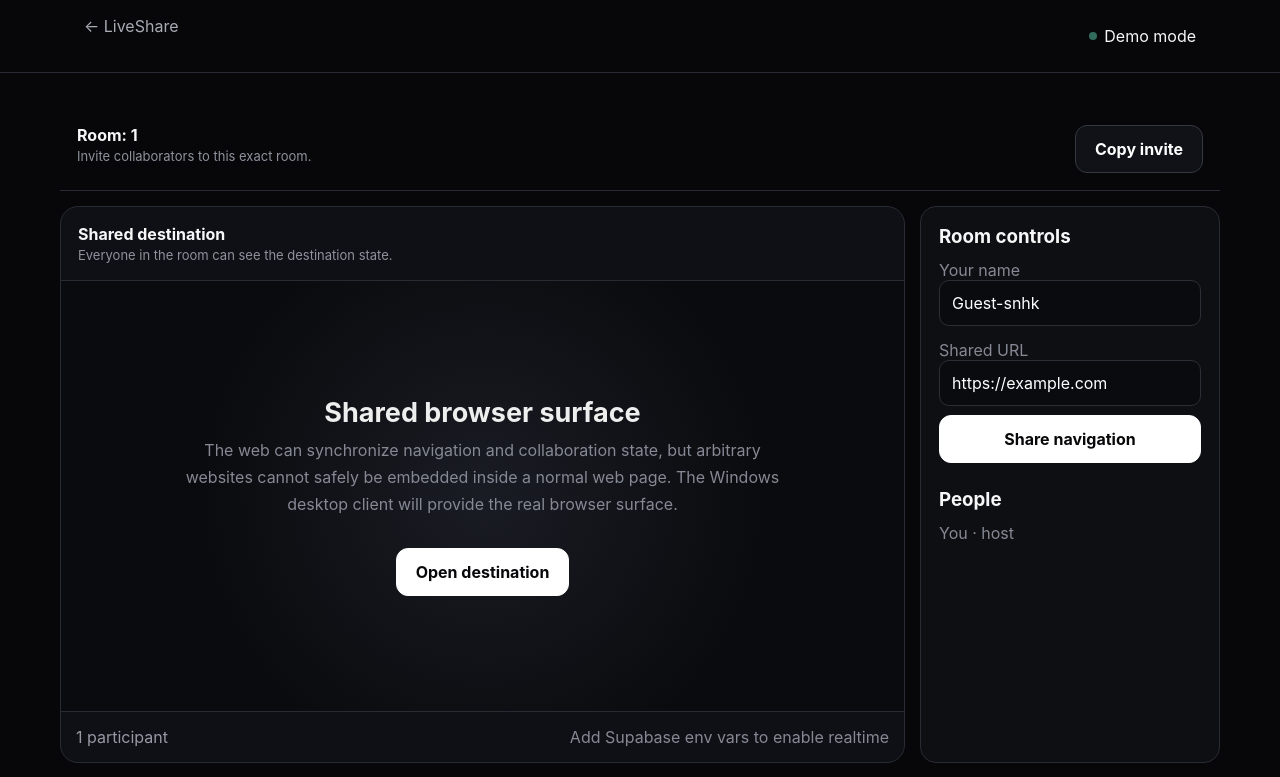
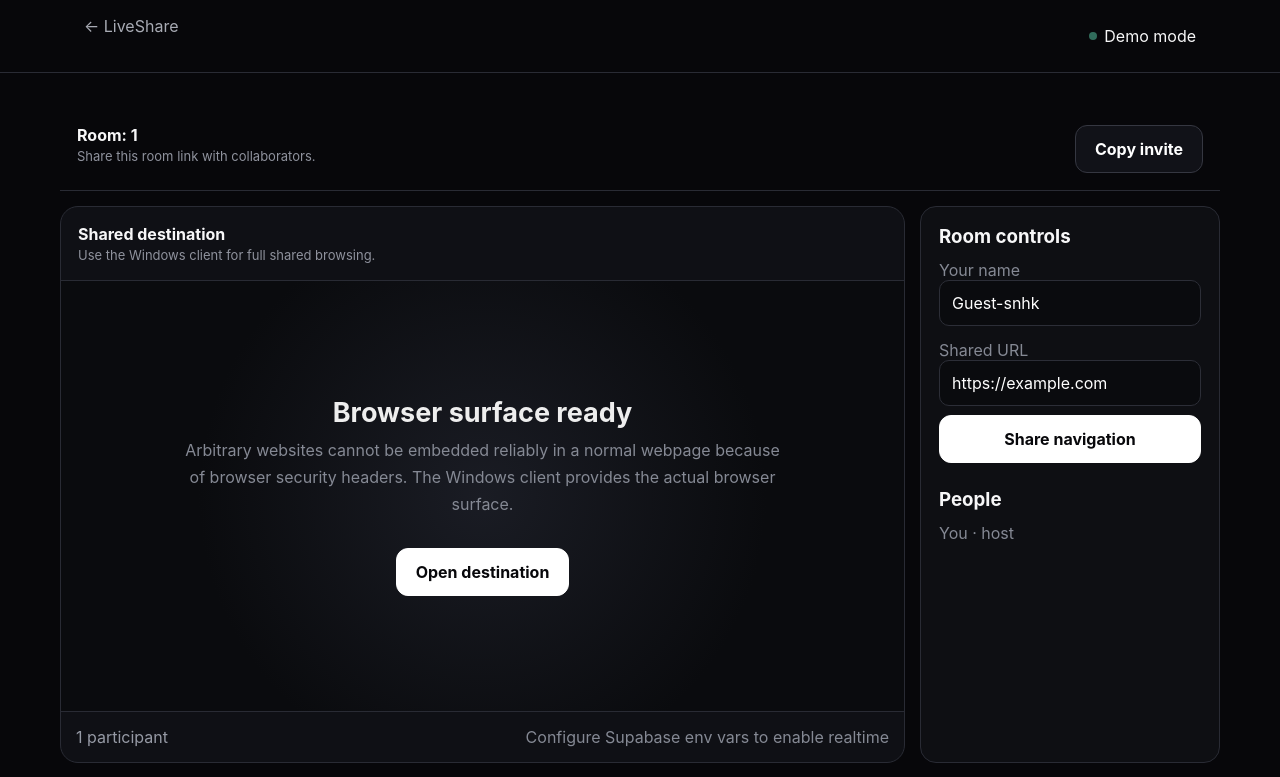
Before and after one commit to Inflare12/heelo, a Next.js app: page /room/1 in a window 1280 px wide. Shown: the top 777 px of the page. Built offline with nearby package versions, Linux system fonts and the light colour scheme; no server answers.

Commit message:
Connect room control plane to desktop browser

```diff
--- a/app/room/[roomId]/page.tsx
+++ b/app/room/[roomId]/page.tsx
@@ -2,19 +2,38 @@
 
 import { useEffect, useMemo, useRef, useState } from "react";
 import Link from "next/link";
-import { useParams } from "next/navigation";
+import { useParams, useSearchParams } from "next/navigation";
 import type { RealtimeChannel } from "@supabase/supabase-js";
 import { getSupabase } from "../../../lib/supabase";
 
 type Message = { id: string; name: string; text: string; mine?: boolean };
-type PresenceUser = { id: string; name: string };
+type PresenceUser = { id: string; name: string; desktop?: boolean };
+
+declare global {
+  interface Window {
+    liveshareDesktop?: {
+      navigate(url: string): Promise<unknown>;
+      back(): Promise<unknown>;
+      forward(): Promise<unknown>;
+      reload(): Promise<unknown>;
+      getUrl(): Promise<string>;
+      openExternal(url: string): Promise<unknown>;
+      onNavigation(callback: (payload: { url: string; remote?: boolean }) => void): () => void;
+      onLocalNavigation(callback: (payload: { url: string }) => void): () => void;
+      onReady(callback: (payload: { roomId: string }) => void): () => void;
+    };
+  }
+}
 
 const randomName = () => `Guest-${Math.random().toString(36).slice(2, 6)}`;
 const randomId = () => `${Date.now().toString(36)}-${Math.random().toString(36).slice(2, 8)}`;
+const validUrl = (value: string) => { try { const u = new URL(value); return u.protocol === "http:" || u.protocol === "https:"; } catch { return false; } };
 
 export default function RoomPage() {
   const params = useParams<{ roomId: string }>();
+  const searchParams = useSearchParams();
   const roomId = decodeURIComponent(params.roomId);
+  const isDesktop = searchParams.get("desktop") === "1";
   const [name, setName] = useState("");
   const [destination, setDestination] = useState("https://example.com");
   const [messages, setMessages] = useState<Message[]>([]);
@@ -24,90 +43,76 @@ export default function RoomPage() {
   const [notice, setNotice] = useState("");
   const channelRef = useRef<RealtimeChannel | null>(null);
   const clientId = useMemo(() => randomId(), []);
+  const desktop = typeof window !== "undefined" ? window.liveshareDesktop : undefined;
 
-  useEffect(() => {
-    const saved = localStorage.getItem("liveshare-name");
-    setName(saved || randomName());
-  }, []);
+  useEffect(() => { const saved = localStorage.getItem("liveshare-name"); setName(saved || randomName()); }, []);
 
   useEffect(() => {
     if (!name) return;
     localStorage.setItem("liveshare-name", name);
     const supabase = getSupabase();
-    if (!supabase) {
-      setConnected(false);
-      return;
-    }
-
+    if (!supabase) { setConnected(false); return; }
     const channel = supabase.channel(`room:${roomId}`, { config: { presence: { key: clientId } } });
     channelRef.current = channel;
     channel.on("broadcast", { event: "navigate" }, ({ payload }) => {
-      if (payload?.sender !== clientId && typeof payload.url === "string") setDestination(payload.url);
+      if (payload?.sender !== clientId && validUrl(payload?.url)) { setDestination(payload.url); if (desktop) void desktop.navigate(payload.url); }
     });
     channel.on("broadcast", { event: "chat" }, ({ payload }) => {
       if (!payload || payload.sender === clientId) return;
-      setMessages((current) => [...current, { id: payload.id, name: payload.name, text: payload.text }]);
+      setMessages(current => [...current, { id: payload.id, name: payload.name, text: payload.text }]);
     });
     channel.on("presence", { event: "sync" }, () => {
       const state = channel.presenceState<PresenceUser>();
-      const next: PresenceUser[] = Object.values(state).flat().map((v) => ({ id: v.id, name: v.name }));
-      setUsers(next);
+      setUsers(Object.values(state).flat().map(v => ({ id: v.id, name: v.name, desktop: v.desktop })));
     });
-    channel.subscribe(async (status) => {
+    channel.subscribe(async status => {
       if (status !== "SUBSCRIBED") return;
       setConnected(true);
-      await channel.track({ id: clientId, name });
+      await channel.track({ id: clientId, name, desktop: isDesktop });
     });
+    return () => { setConnected(false); channel.unsubscribe(); channelRef.current = null; };
+  }, [roomId, clientId, name, isDesktop, desktop]);
 
-    return () => {
-      setConnected(false);
-      channel.unsubscribe();
-      channelRef.current = null;
-    };
-  }, [roomId, clientId, name]);
+  useEffect(() => {
+    if (!desktop) return;
+    const stopLocal = desktop.onLocalNavigation(({ url }) => {
+      if (!validUrl(url)) return;
+      setDestination(url);
+      void channelRef.current?.send({ type: "broadcast", event: "navigate", payload: { sender: clientId, url } });
+    });
+    const stopNav = desktop.onNavigation(({ url }) => { if (validUrl(url)) setDestination(url); });
+    return () => { stopLocal(); stopNav(); };
+  }, [desktop, clientId]);
 
   const navigate = async () => {
     let url = destination.trim();
     if (!url) return;
     if (!/^https?:\/\//i.test(url)) url = `https://${url}`;
-    try { new URL(url); } catch { setNotice("Enter a valid web address."); return; }
-    setDestination(url);
-    setNotice("Navigation sent to the room.");
+    if (!validUrl(url)) { setNotice("Enter a valid web address."); return; }
+    setDestination(url); setNotice("Navigation sent to the room.");
+    if (desktop) await desktop.navigate(url);
     await channelRef.current?.send({ type: "broadcast", event: "navigate", payload: { sender: clientId, url } });
   };
 
   const sendMessage = async () => {
-    const text = message.trim();
-    if (!text) return;
+    const text = message.trim(); if (!text) return;
     const item = { id: randomId(), name: name || "Guest", text, mine: true };
-    setMessages((current) => [...current, item]);
-    setMessage("");
+    setMessages(current => [...current, item]); setMessage("");
     await channelRef.current?.send({ type: "broadcast", event: "chat", payload: { sender: clientId, id: item.id, name: item.name, text } });
   };
-
-  const copyInvite = async () => {
-    await navigator.clipboard.writeText(window.location.href);
-    setNotice("Invite copied.");
-  };
-
-  const openDestination = () => window.open(destination, "_blank", "noopener,noreferrer");
+  const copyInvite = async () => { await navigator.clipboard.writeText(window.location.href); setNotice("Invite copied."); };
+  const openDestination = () => desktop ? void desktop.openExternal(destination) : window.open(destination, "_blank", "noopener,noreferrer");
 
   return <div className="roomPage">
-    <header className="roomHeader"><div className="container roomHeaderInner"><Link className="back" href="/">← LiveShare</Link><div className="status"><span className="statusDot" style={{ opacity: connected ? 1 : .45 }} />{connected ? "Connected" : "Demo mode"}</div></div></header>
+    <header className="roomHeader"><div className="container roomHeaderInner"><Link className="back" href="/">← LiveShare</Link><div className="status"><span className="statusDot" style={{ opacity: connected ? 1 : .45 }} />{connected ? "Connected" : "Demo mode"}{isDesktop ? " · Desktop" : ""}</div></div></header>
     <main className="container roomLayout">
-      <div className="roomTop" style={{ marginBottom: 15 }}><div><strong>Room: {roomId}</strong><div className="roomUrl">Invite collaborators to this exact room.</div></div><div className="roomControls"><button className="btn" onClick={copyInvite}>Copy invite</button></div></div>
+      <div className="roomTop" style={{ marginBottom: 15 }}><div><strong>Room: {roomId}</strong><div className="roomUrl">Share this room link with collaborators.</div></div><div className="roomControls"><button className="btn" onClick={copyInvite}>Copy invite</button></div></div>
       <div className="roomGrid">
-        <section className="roomCard">
-          <div className="roomTop"><div><strong>Shared destination</strong><div className="roomUrl">Everyone in the room can see the destination state.</div></div></div>
-          <div className="roomStage"><div><b>Shared browser surface</b><p>The web can synchronize navigation and collaboration state, but arbitrary websites cannot safely be embedded inside a normal web page. The Windows desktop client will provide the real browser surface.</p><div className="actions"><button className="btn primary" onClick={openDestination}>Open destination</button></div></div></div>
-          <div className="roomBar"><div className="status">{users.length || 1} participant{(users.length || 1) === 1 ? "" : "s"}</div><div className="muted">{connected ? "Realtime room active" : "Add Supabase env vars to enable realtime"}</div></div>
-        </section>
-        <aside className="panel"><h3>Room controls</h3><label className="muted" htmlFor="displayName">Your name</label><input id="displayName" className="input" value={name} onChange={(e) => setName(e.target.value.slice(0, 32))} maxLength={32} /><label className="muted" htmlFor="destination" style={{ display: "block", marginTop: 14 }}>Shared URL</label><input id="destination" className="input" value={destination} onChange={(e) => setDestination(e.target.value)} onKeyDown={(e) => { if (e.key === "Enter") navigate(); }} /><button className="btn primary" style={{ width: "100%", marginTop: 9 }} onClick={navigate}>Share navigation</button>{notice && <div className="notice">{notice}</div>}
-          <h3 style={{ marginTop: 25 }}>People</h3>{users.length ? users.map((u) => <div key={u.id} className="muted" style={{ padding: "6px 0" }}>● {u.name}{u.id === clientId ? " · you" : ""}</div>) : <div className="muted">You · host</div>}
-        </aside>
+        <section className="roomCard"><div className="roomTop"><div><strong>{isDesktop ? "Shared browser" : "Shared destination"}</strong><div className="roomUrl">{isDesktop ? "The native Chromium surface is controlled by this room." : "Use the Windows client for full shared browsing."}</div></div></div><div className="roomStage"><div><b>{isDesktop ? "Live browser connected" : "Browser surface ready"}</b><p>{isDesktop ? "Navigation state is synchronized through Supabase Realtime." : "Arbitrary websites cannot be embedded reliably in a normal webpage because of browser security headers. The Windows client provides the actual browser surface."}</p><div className="actions"><button className="btn primary" onClick={openDestination}>Open destination</button></div></div></div><div className="roomBar"><div className="status">{users.length || 1} participant{(users.length || 1) === 1 ? "" : "s"}</div><div className="muted">{connected ? "Realtime room active" : "Configure Supabase env vars to enable realtime"}</div></div></section>
+        <aside className="panel"><h3>Room controls</h3><label className="muted" htmlFor="displayName">Your name</label><input id="displayName" className="input" value={name} onChange={e => setName(e.target.value.slice(0, 32))} maxLength={32}/><label className="muted" htmlFor="destination" style={{display:"block",marginTop:14}}>Shared URL</label><input id="destination" className="input" value={destination} onChange={e => setDestination(e.target.value)} onKeyDown={e => { if (e.key === "Enter") void navigate(); }}/><button className="btn primary" style={{width:"100%",marginTop:9}} onClick={() => void navigate()}>Share navigation</button>{notice && <div className="notice">{notice}</div>}<h3 style={{marginTop:25}}>People</h3>{users.length ? users.map(u => <div key={u.id} className="muted" style={{padding:"6px 0"}}>● {u.name}{u.id === clientId ? " · you" : ""}{u.desktop ? " · desktop" : ""}</div>) : <div className="muted">You · host</div>}</aside>
       </div>
-      <section className="panel" style={{ marginTop: 15 }}><h3>Chat</h3><div className="chatList">{messages.length === 0 ? <span className="muted">No messages yet. Say hello.</span> : messages.map((m) => <div key={m.id} style={{ marginBottom: 8 }}><strong>{m.mine ? "You" : m.name}</strong>: {m.text}</div>)}</div><div className="chatForm"><input className="input" value={message} onChange={(e) => setMessage(e.target.value)} onKeyDown={(e) => { if (e.key === "Enter") sendMessage(); }} placeholder="Message the room…" maxLength={500} /><button className="btn primary" onClick={sendMessage}>Send</button></div></section>
-      <p className="notice">LiveShare does not proxy or inspect arbitrary third-party websites. The production desktop client will use an embedded Chromium browser plus the same room transport for full synchronized browsing.</p>
+      <section className="panel" style={{marginTop:15}}><h3>Chat</h3><div className="chatList">{messages.length === 0 ? <span className="muted">No messages yet. Say hello.</span> : messages.map(m => <div key={m.id} style={{marginBottom:8}}><strong>{m.mine ? "You" : m.name}</strong>: {m.text}</div>)}</div><div className="chatForm"><input className="input" value={message} onChange={e => setMessage(e.target.value)} onKeyDown={e => { if (e.key === "Enter") void sendMessage(); }} placeholder="Message the room…" maxLength={500}/><button className="btn primary" onClick={() => void sendMessage()}>Send</button></div></section>
+      <p className="notice">LiveShare keeps arbitrary website content inside an isolated Chromium WebContentsView in the desktop client. The room control plane only exchanges collaboration state.</p>
     </main>
   </div>;
 }
```
